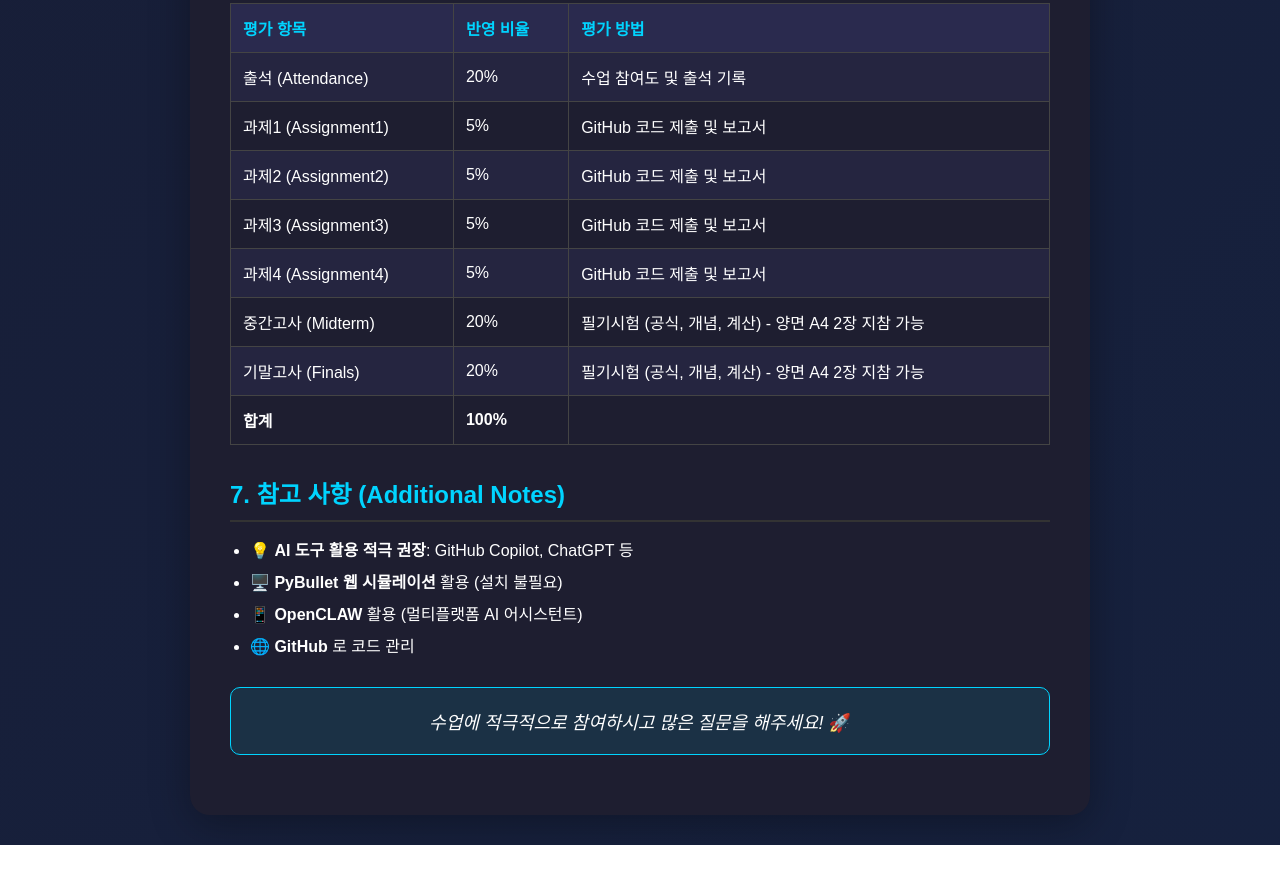
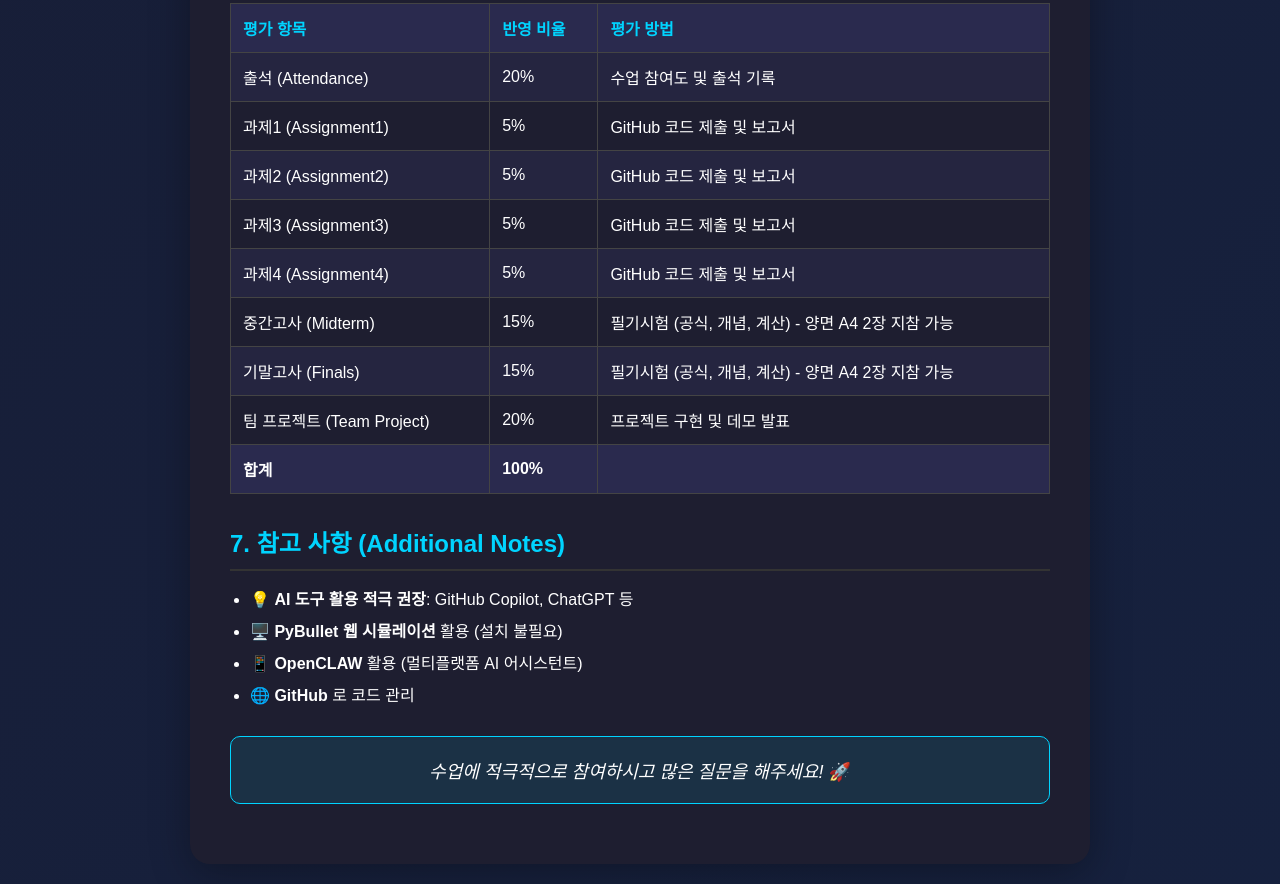
Before and after one commit to areal2025/ai_robot_class, a website: page syllabus.html in a window 1280 px wide. Shown: the part 3847-4731 px from the top of the page. Before the commit the page ends 4692 px from the top, so only its background shows below. Drawn offline with Linux system fonts and the light colour scheme.

Commit message:
Fix evaluation 100% with team project

```diff
--- a/syllabus.html
+++ b/syllabus.html
@@ -385,15 +385,20 @@
             </tr>
             <tr>
                 <td>중간고사 (Midterm)</td>
-                <td>20%</td>
+                <td>15%</td>
                 <td>필기시험 (공식, 개념, 계산) - 양면 A4 2장 지참 가능</td>
             </tr>
             <tr>
                 <td>기말고사 (Finals)</td>
-                <td>20%</td>
+                <td>15%</td>
                 <td>필기시험 (공식, 개념, 계산) - 양면 A4 2장 지참 가능</td>
             </tr>
             <tr>
+                <td>팀 프로젝트 (Team Project)</td>
+                <td>20%</td>
+                <td>프로젝트 구현 및 데모 발표</td>
+            </tr>
+            <tr style="background: #2a2a4e;">
                 <td><strong>합계</strong></td>
                 <td><strong>100%</strong></td>
                 <td></td>
```
Also changed, not shown: _book/content/week1.html (+1 -1 lines), _book/content/week10.html (+1 -1 lines), _book/content/week11.html (+1 -1 lines), _book/content/week12.html (+1 -1 lines), _book/content/week2.html (+1 -1 lines), _book/content/week3.html (+1 -1 lines), _book/content/week4.html (+1 -1 lines), _book/content/week5.html (+1 -1 lines), _book/content/week6.html (+1 -1 lines), _book/content/week7.html (+1 -1 lines), _book/content/week9.html (+1 -1 lines), _book/index.html (+1 -1 lines), _book/syllabus.html (+2 -2 lines).
